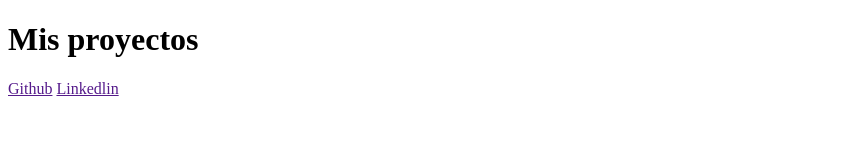
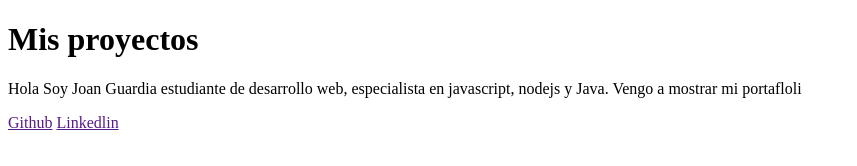
Before and after one commit to JoanGsJar/repositorio-prueba, a plain HTML site: page index.html in a window 1280 px wide. Shown: the whole page, without its empty margins (0-857 px from the left). Drawn offline with Linux system fonts and the light colour scheme.

Commit message:
agregate p in index.html

```diff
--- a/index.html
+++ b/index.html
@@ -10,7 +10,7 @@
     <main class="container">
         <h1>Mis proyectos</h1>
         <div>
-
+            <p>Hola Soy Joan Guardia estudiante de desarrollo web, especialista en javascript, nodejs y Java. Vengo a mostrar mi portafloli</p>
         </div>
         <div></div>
     </main>
```
Also changed, not shown: 1 other file.
